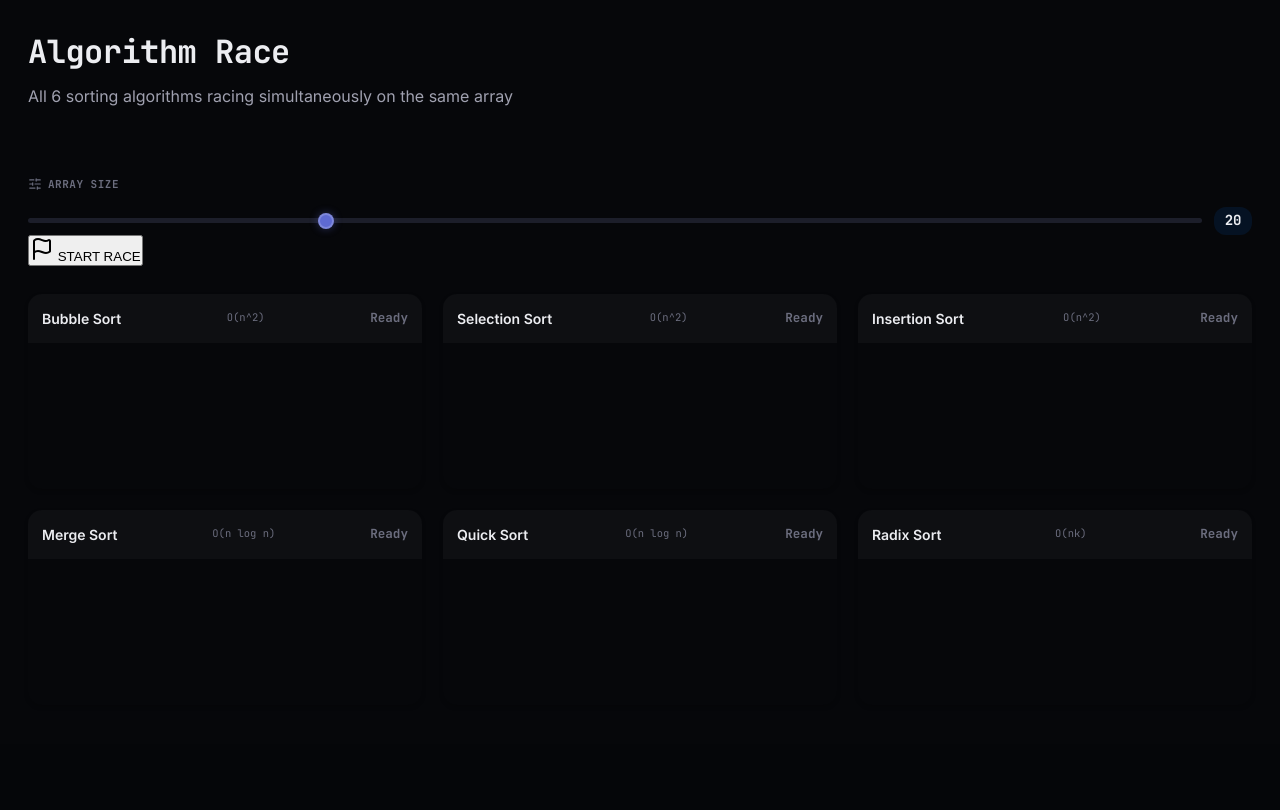
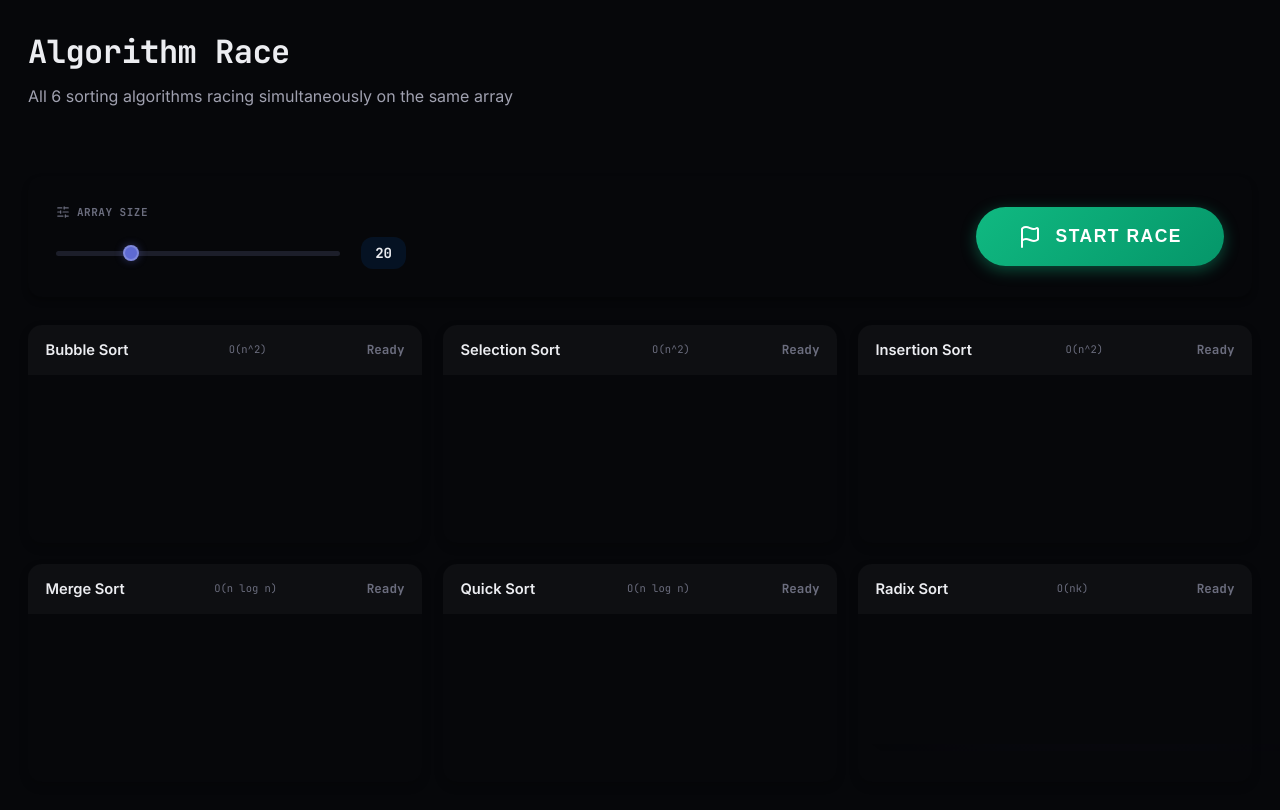
Before and after one commit to deadmouser/SORT-SCRAMBLED-NUMBER, a Flask app: page /race in a window 1280 px wide. Shown: the part 56-866 px from the top of the page. Before the commit the page ends 599 px from the top, so only its background shows below. Run offline with Flask 3, Linux system fonts and the light colour scheme.

Commit message:
style: finalize premium sleek UI for Algorithm Comparison and Race views

```diff
--- a/static/css/race.css
+++ b/static/css/race.css
@@ -16,6 +16,33 @@
 .race-controls {
     background: var(--surface);
     border: 1px solid var(--border);
+    border-radius: 1rem;
+    padding: 2rem;
+    display: flex;
+    justify-content: space-between;
+    align-items: center;
+    box-shadow: 0 4px 6px rgba(0, 0, 0, 0.3);
+}
+
+.control-group {
+    display: flex;
+    flex-direction: column;
+    gap: 0.75rem;
+    min-width: 350px;
+}
+
+.control-label {
+    display: flex;
+    align-items: center;
+    gap: 0.5rem;
+    font-weight: 600;
+    color: var(--text-muted);
+}
+
+.slider-with-value {
+    display: flex;
+    align-items: center;
+    gap: 1.5rem;
 }
 
 .slider-with-value .slider {
@@ -27,8 +54,45 @@
     font-family: var(--font-mono);
     color: var(--primary);
     background: rgba(0, 123, 255, 0.1);
-    padding: 0.25rem 0.75rem;
+    padding: 0.4rem 1rem;
     border-radius: 12px;
+    min-width: 3rem;
+    text-align: center;
+}
+
+#btn-start-race {
+    background: linear-gradient(135deg, var(--success, #10b981), #059669);
+    color: white;
+    font-weight: 800;
+    padding: 1.25rem 3rem;
+    border-radius: 50px;
+    border: none;
+    cursor: pointer;
+    box-shadow: 0 4px 15px rgba(16, 185, 129, 0.4);
+    transition: all 0.3s cubic-bezier(0.4, 0, 0.2, 1);
+    font-size: 1.25rem;
+    letter-spacing: 1.5px;
+    text-transform: uppercase;
+    display: flex;
+    align-items: center;
+    gap: 1rem;
+}
+
+#btn-start-race:hover:not(:disabled) {
+    transform: translateY(-3px) scale(1.02);
+    box-shadow: 0 12px 30px rgba(16, 185, 129, 0.6);
+    filter: brightness(1.1);
+}
+
+#btn-start-race:active:not(:disabled) {
+    transform: translateY(-1px);
+}
+
+#btn-start-race:disabled {
+    opacity: 0.5;
+    cursor: not-allowed;
+    filter: grayscale(0.5);
+    box-shadow: none;
 }
 
 /* 3x2 Grid for Race Panels */
@@ -47,18 +111,18 @@
     flex-direction: column;
     overflow: hidden;
     position: relative;
-    box-shadow: 0 2px 4px rgba(0, 0, 0, 0.2);
-    transition: transform 0.2s ease, box-shadow 0.2s ease;
+    box-shadow: 0 4px 10px rgba(0, 0, 0, 0.2);
+    transition: transform 0.2s ease, box-shadow 0.2s ease, border-color 0.2s ease;
 }
 
 .race-panel:hover {
-    transform: translateY(-2px);
-    box-shadow: 0 8px 16px rgba(0, 0, 0, 0.4);
-    border-color: var(--border-hover, #4b5563);
+    transform: translateY(-4px);
+    box-shadow: 0 12px 24px rgba(0, 0, 0, 0.5);
+    border-color: var(--primary);
 }
 
 .race-panel-header {
-    padding: 1rem;
+    padding: 1rem 1.25rem;
     background: rgba(255, 255, 255, 0.03);
     border-bottom: 1px solid var(--border);
     display: flex;
@@ -69,6 +133,7 @@
 .race-panel-name {
     font-weight: 700;
     color: var(--text-primary);
+    font-size: 1.05rem;
 }
 
 .race-panel-tag {
@@ -76,36 +141,37 @@
     font-size: 0.75rem;
     color: var(--text-muted);
     background: var(--bg);
-    padding: 2px 6px;
-    border-radius: 4px;
+    padding: 2px 8px;
+    border-radius: 6px;
     border: 1px solid var(--border);
 }
 
 .race-panel-status {
     font-family: var(--font-mono);
-    font-weight: 600;
+    font-weight: 700;
     font-size: 0.9rem;
     color: var(--text-muted);
+    transition: color 0.3s ease;
 }
 
 /* Visualization Block */
 .race-panel-bars {
-    height: 140px;
-    padding: 1rem;
+    height: 160px;
+    padding: 1.25rem;
     display: flex;
     align-items: flex-end;
     justify-content: center;
-    gap: 2px;
+    gap: 3px;
     background: var(--bg);
     position: relative;
 }
 
 .bar {
     width: 100%;
-    max-width: 15px; /* Smaller than standard visualizer */
+    max-width: 12px;
     background-color: var(--bar-default, #4b5563);
     border-radius: 2px 2px 0 0;
-    transition: height 0.05s linear; /* Fast transitions for racing */
+    transition: height 0.1s ease;
 }
 
 .bar[data-state="comparing"] { background-color: var(--warning, #f59e0b); }
@@ -114,7 +180,7 @@
 
 /* Progress Completion Bar */
 .race-panel-progress {
-    height: 6px;
+    height: 8px;
     width: 100%;
     background: var(--border);
 }
```
Also changed, not shown: other parts of static/css/race.css (+34 -10 lines), static/css/compare.css (+68 -0 lines).
